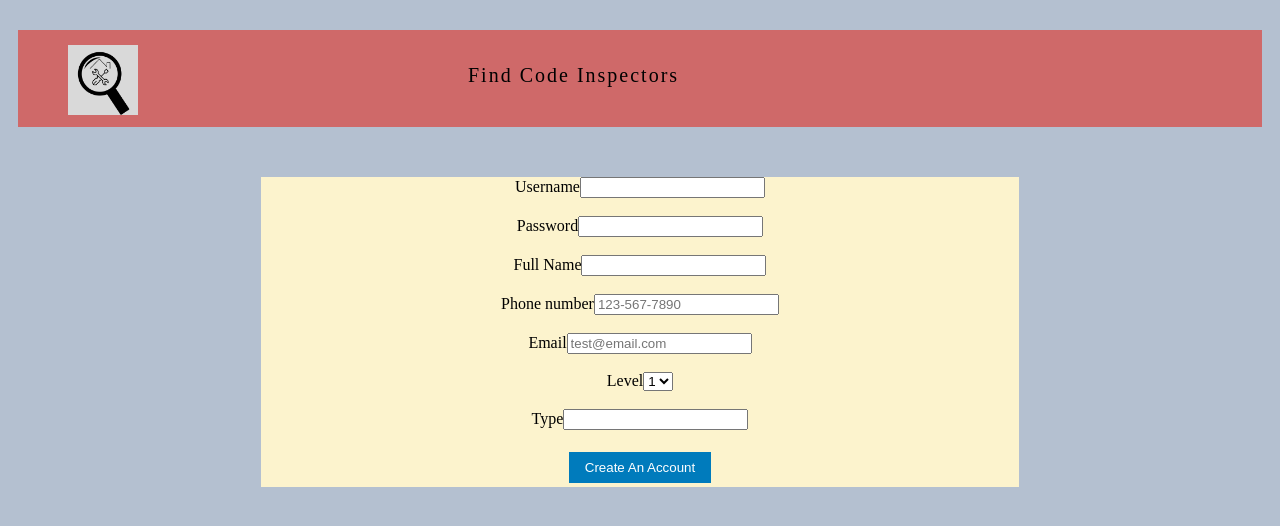
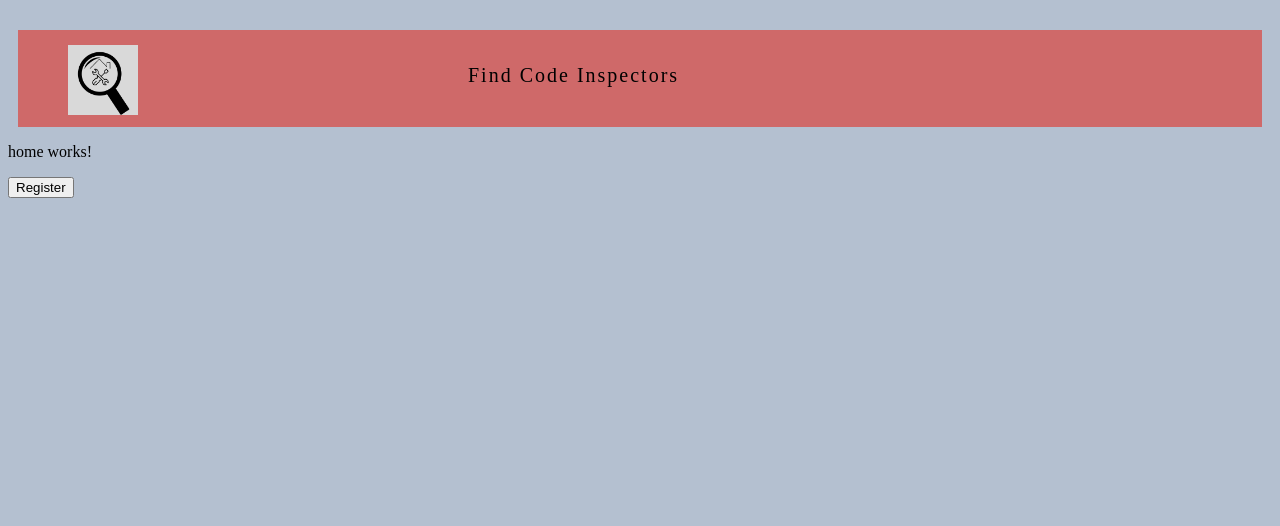
Before and after one commit to smahavadi/capstone4155, an Angular app in the folder FrontEnd/angular-code-inspectors/: page / in a window 1280 px wide. Shown: the top 526 px of the page. Built offline with nearby package versions, Linux system fonts and the light colour scheme.

Commit message:
routing trial 10/20 with Valli

```diff
--- a/FrontEnd/angular-code-inspectors/src/app/app.component.html
+++ b/FrontEnd/angular-code-inspectors/src/app/app.component.html
@@ -1,7 +1,7 @@
 <!--Header-->
 <app-header></app-header>
 
-<app-register></app-register>
+<app-home></app-home>
 <!--Routes-->
 
 <!--Footer if we want-->
--- a/FrontEnd/angular-code-inspectors/src/app/home/home.component.html
+++ b/FrontEnd/angular-code-inspectors/src/app/home/home.component.html
@@ -1 +1,3 @@
 <p>home works!</p>
+
+<button (click)="toRegister()">Register</button>
--- a/FrontEnd/angular-code-inspectors/src/app/home/home.component.ts
+++ b/FrontEnd/angular-code-inspectors/src/app/home/home.component.ts
@@ -1,4 +1,6 @@
 import { Component, OnInit } from '@angular/core';
+import { ActivatedRoute, Router } from '@angular/router';
+
 
 @Component({
   selector: 'app-home',
@@ -7,9 +9,15 @@ import { Component, OnInit } from '@angular/core';
 })
 export class HomeComponent implements OnInit {
 
-  constructor() { }
+  constructor(private router: Router) {
+
+  }
 
   ngOnInit(): void {
   }
 
+  toRegister(): void {
+    this.router.navigate(['/home/register']);
+  }
+
 }
--- a/FrontEnd/angular-code-inspectors/src/app/register/register.component.css
+++ b/FrontEnd/angular-code-inspectors/src/app/register/register.component.css
@@ -13,3 +13,9 @@ input[type=submit] {
     padding: 8px 16px;
     margin: 4px 2px;
 }
+
+html {
+    background-color: #6FBADE;
+
+
+}
```
Also changed, not shown: FrontEnd/angular-code-inspectors/src/app/app-routing.module.ts (added, +18 -0 lines).
